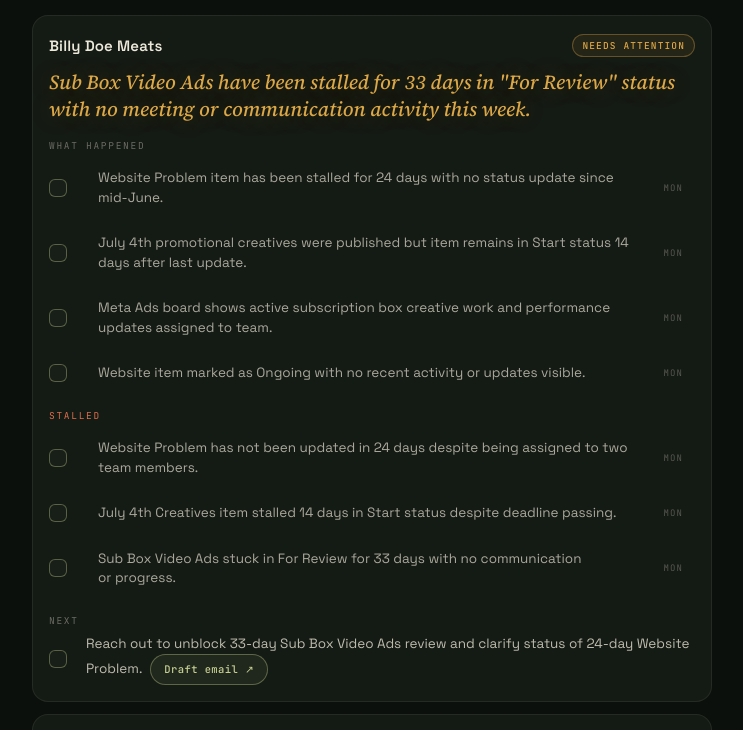
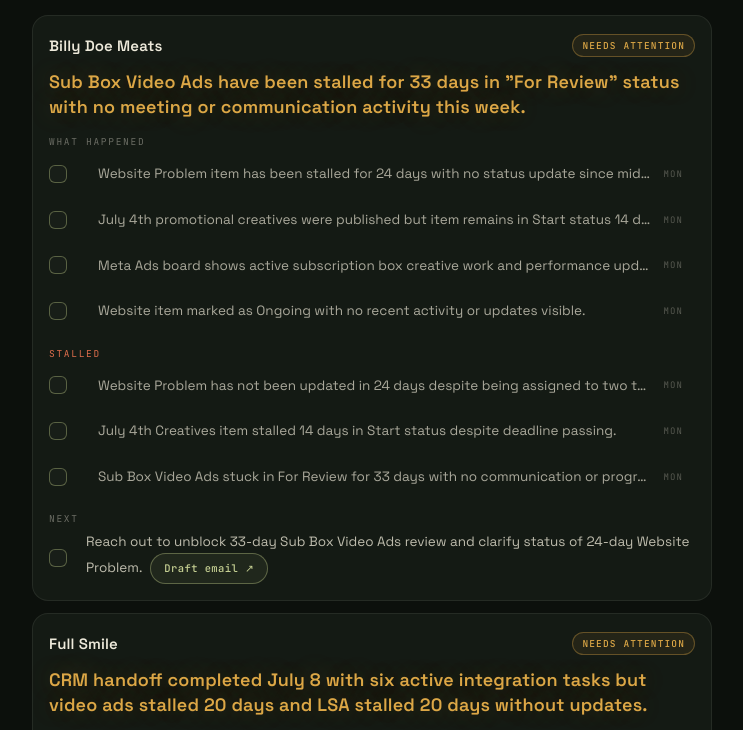
Before and after one commit to flow-co-ai/flow-standup, a plain HTML site: page site/index.html in a window 1280 px wide. Shown: the part 68-798 px from the top of the page, without its empty margins (268-1011 px from the left). Drawn offline with Linux system fonts and the light colour scheme; no server answers.

Commit message:
style: legible headlines, single-line rows

```diff
--- a/site/style.css
+++ b/site/style.css
@@ -159,11 +159,12 @@ button { font-family: inherit; cursor: pointer; border: none; background: none;
 /* health chip colors set inline by JS */
 
 .headline {
-  font-family: 'Source Serif 4', serif;
-  font-style: italic;
-  font-weight: 500;
-  font-size: 20px;
-  line-height: 1.35;
+  font-family: 'Space Grotesk', sans-serif;
+  font-style: normal;
+  font-weight: 600;
+  font-size: 18px;
+  letter-spacing: 0.01em;
+  line-height: 1.4;
   margin-top: 12px;
   text-wrap: pretty;
   /* color + text-shadow set inline by JS */
@@ -307,7 +308,11 @@ button { font-family: inherit; cursor: pointer; border: none; background: none;
 .row-text {
   font-size: 13.5px;
   line-height: 1.45;
-  text-wrap: pretty;
+  white-space: nowrap;
+  overflow: hidden;
+  text-overflow: ellipsis;
+  min-width: 0;
+  flex: 1;
   transition: text-decoration 0.1s;
 }
 
@@ -544,3 +549,8 @@ button { font-family: inherit; cursor: pointer; border: none; background: none;
   .live-pill { display: none; }
   .site-header { gap: 8px; }
 }
+
+
+/* ── single-line rows (ellipsis) ─────────────────────────────────────────── */
+.highlight-row, .stalled-row, .row-plain { min-width: 0; }
+.row-wrapper > a, .row-wrapper > div { min-width: 0; }
```
